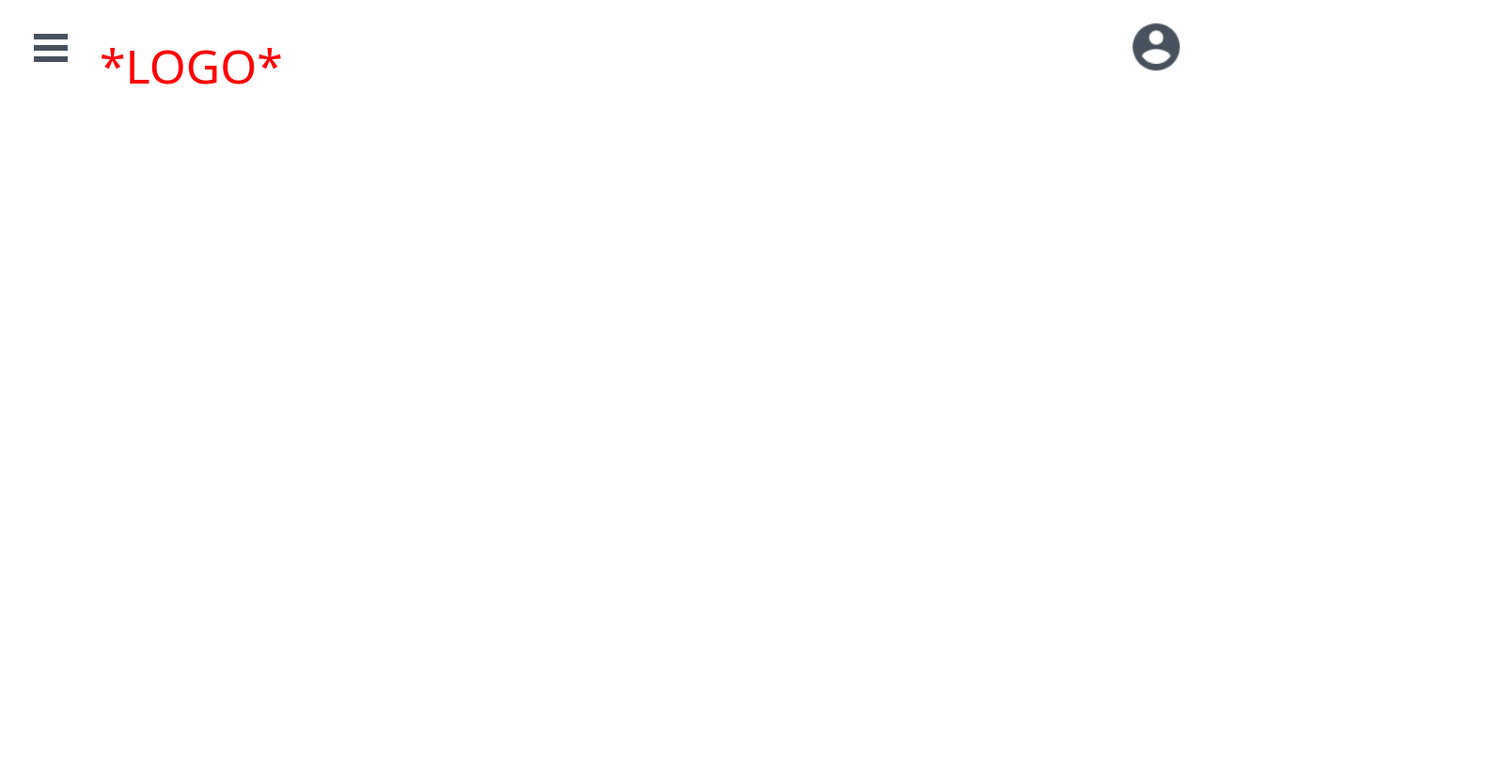
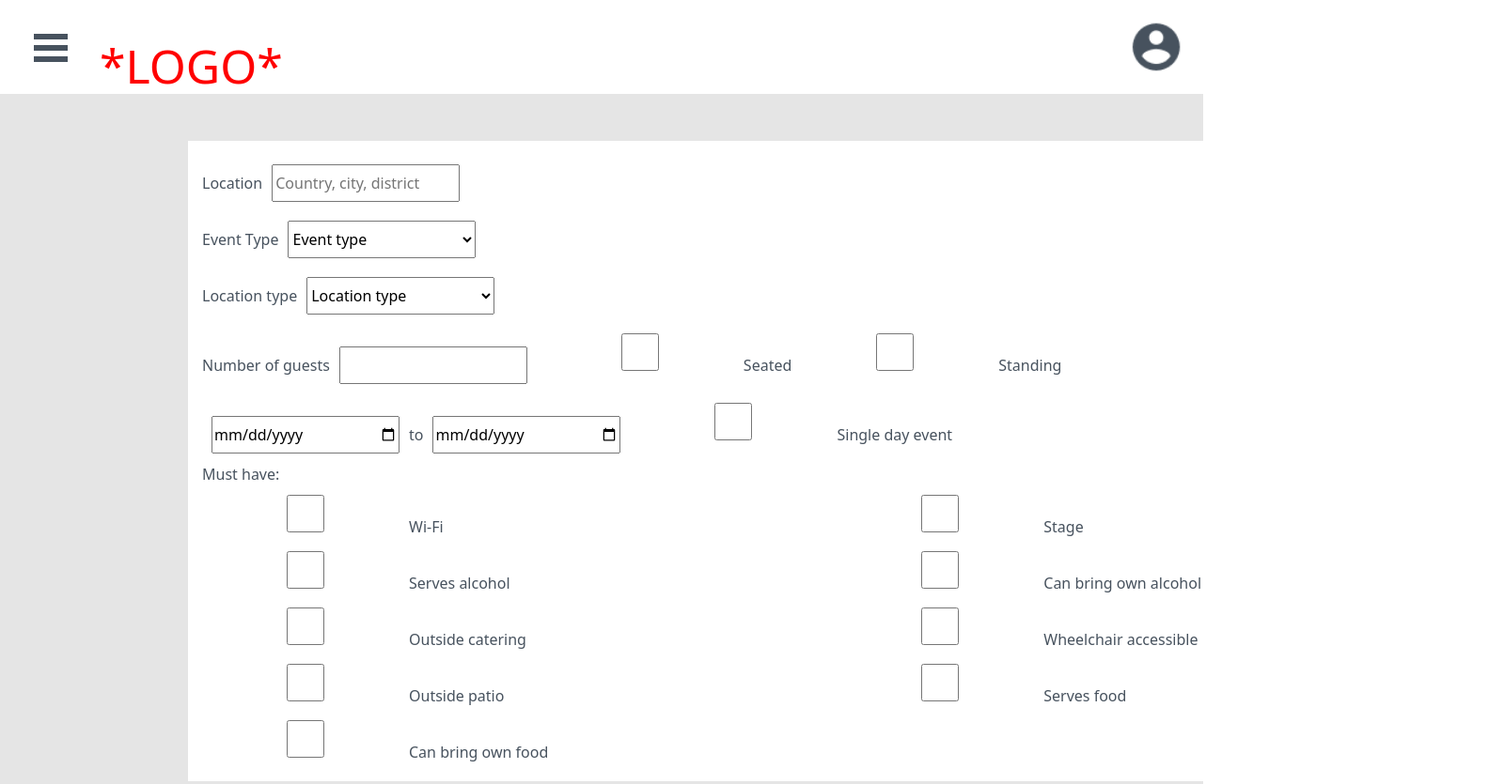
Before and after one commit to klindukhov/event-organiser, a React app: page /VenuesPage in a window 1280 px wide. Shown: the top 835 px of the page at 94% size, 1600 px wide, since content can reach past the window. Before the commit the page ends 800 px from the top, so only its background shows below. Built offline with nearby package versions, Linux system fonts and the light colour scheme.

Commit message:
Sticky header + venues page added

```diff
--- /dev/null
+++ b/src/components/VenuesPage.js
@@ -0,0 +1,70 @@
+import React from 'react'
+import '../styles/VenuesPage.css';
+
+export default function VenuesPage(){
+    return(
+        <div className="main">
+            <div className="filter-rect">
+                Location
+                <input placeholder="Country, city, district"></input>
+                <br/>
+                Event Type
+                <select name="Event type" id="event-type">
+                <option value=" ">Event type</option>
+                <option value="wedding">wedding</option>
+                <option value="party">party</option>
+                <option value="birthday">birthday</option>
+                <option value="meeting">meeting</option>
+                </select>
+                <br/>
+                Location type
+                <select name="Location type" id="event-type">
+                <option value=" ">Location type</option>
+                <option value="reastaurant">wedding</option>
+                <option value="cafe">party</option>
+                <option value="hall">birthday</option>
+                <option value="office">meeting</option>
+                </select>
+                <div className="guests-choice">
+                    Number of guests
+                    <input type="text"></input>
+                    <input type="checkbox"></input>
+                    Seated
+                    <input type="checkbox"></input>
+                    Standing
+                </div>
+                <div className="evnt-date">
+                    <input placeholder="dd/mm/yyyy" type="date"></input>
+                    to
+                    <input placeholder="dd/mm/yyyy" type="date"></input>
+                    <input type="checkbox"></input>
+                    Single day event
+                </div>
+                Must have:
+                    <br/>
+                <div className="must-haves">
+                    <div>
+                <input id="wifi" type="checkbox"></input>Wi-Fi
+                </div><div>
+                <input id="stage" type="checkbox"></input>Stage
+                </div><div>
+                <input id="alcohol" type="checkbox"></input>Serves alcohol
+                </div><div>
+                <input id="own-alcohol" type="checkbox"></input>Can bring own alcohol
+                </div><div>
+                <input id="otside-catering" type="checkbox"></input>Outside catering
+                </div><div>
+                <input id="wheelchair-accessible" type="checkbox"></input>Wheelchair accessible
+                </div><div>
+                <input id="outside-patio" type="checkbox"></input>Outside patio
+                </div><div>
+                <input id="food" type="checkbox"></input>Serves food
+                </div><div>
+                <input id="own-food" type="checkbox"></input>Can bring own food
+                </div>
+                </div>
+            </div>
+        </div>
+    )
+
+}
--- a/src/components/main/App.js
+++ b/src/components/main/App.js
@@ -13,6 +13,7 @@ import CreateBusiness from '../CreateBusinessPage'
 import CreateEvent from '../CreateEventPage'
 import Header from './Header'
 import FetchTest from '../FetchTest'
+import VenuesPage from '../VenuesPage'
 
 export default function App() {
 
@@ -28,6 +29,7 @@ export default function App() {
       <Route path='/createEvent' component={CreateEvent} />
       <Route path='/customerHome' component={CustomerHomePage} />
       <Route path='/FetchTest' component={FetchTest} />
+      <Route path='/VenuesPage' component={VenuesPage} />
 
 
     </Switch>
--- a/src/components/main/Header.js
+++ b/src/components/main/Header.js
@@ -6,6 +6,7 @@ import '../../styles/Header.css';
 
 const Header = () => {
 return (
+  <div className="main">
     <header>
       <Sidebar/>
           <Link to='/' className="logo">
@@ -18,6 +19,7 @@ return (
             <img src={acc} className="accountIcon" alt="accountIcon"/>
           </Link>
     </header>
+  </div>
     );
 };
 
--- a/src/components/main/Sidebar.js
+++ b/src/components/main/Sidebar.js
@@ -11,6 +11,9 @@ export default function Sidebar() {
       <a className="menu-item" href="/signIn">
         My account
       </a>
+      <a className="menu-item" href="/VenuesPage">
+        Venues
+      </a>
 
 
     </Menu>
--- a/src/styles/Header.css
+++ b/src/styles/Header.css
@@ -1,7 +1,9 @@
 Header{
+    position: fixed;
     background-color: white;
     display:flex;
     height: 100px;
+    width: 100%;
   }
   .cap-margin{
     width: 1200px;
@@ -19,3 +21,6 @@ Header{
     margin-right: 20px;
     margin-left: 20px;
   }
+  .main{
+    height: 100px;
+  }
--- /dev/null
+++ b/src/styles/VenuesPage.css
@@ -0,0 +1,21 @@
+.filter-rect{
+    background-color: white;
+    position: absolute;
+    width: 1400px;
+    left: 200px;
+    top: 150px;
+    padding: 15px;
+}
+.main{
+    background-color: #e5e5e5;
+    color: #47525e;
+    height: 970px;
+}
+input, select{
+    margin-top: 10px;
+    margin-bottom: 10px;
+}
+.must-haves{
+    display: grid;
+    grid-template-columns: auto auto;
+}
```
